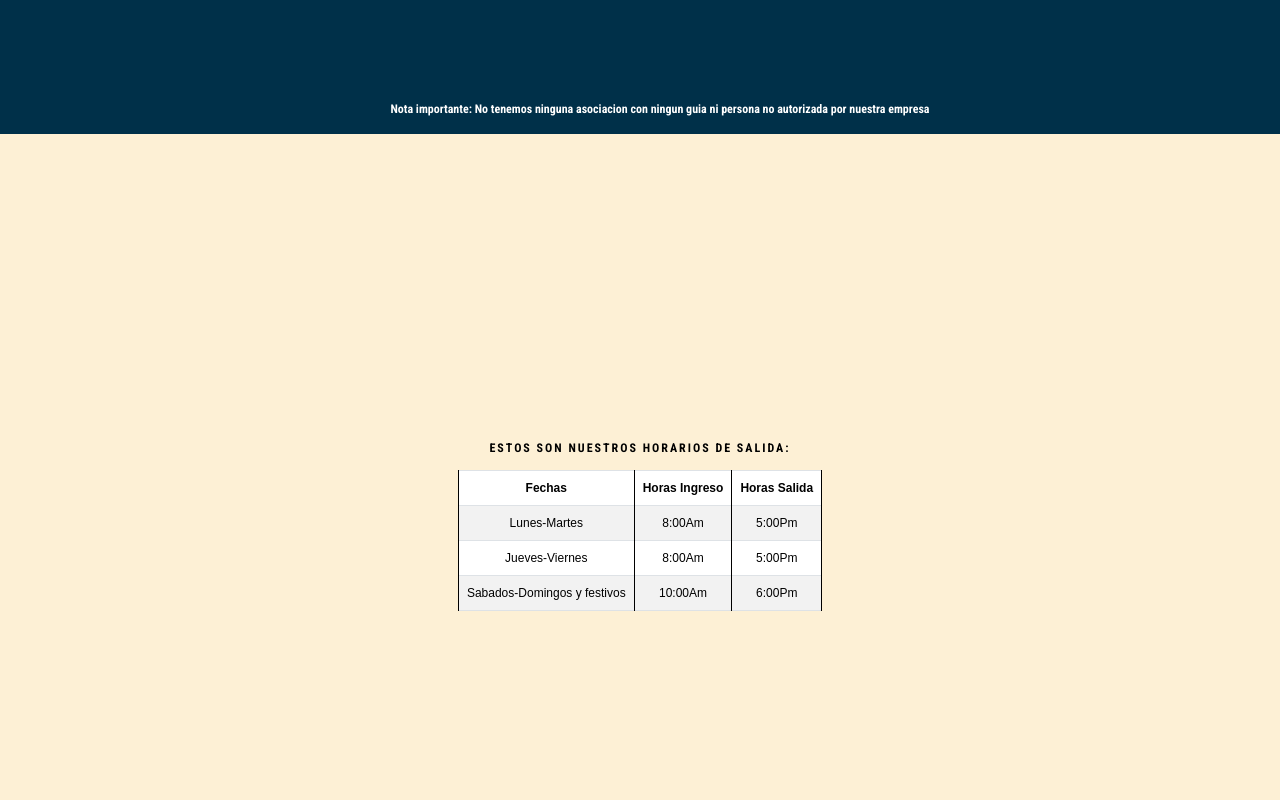
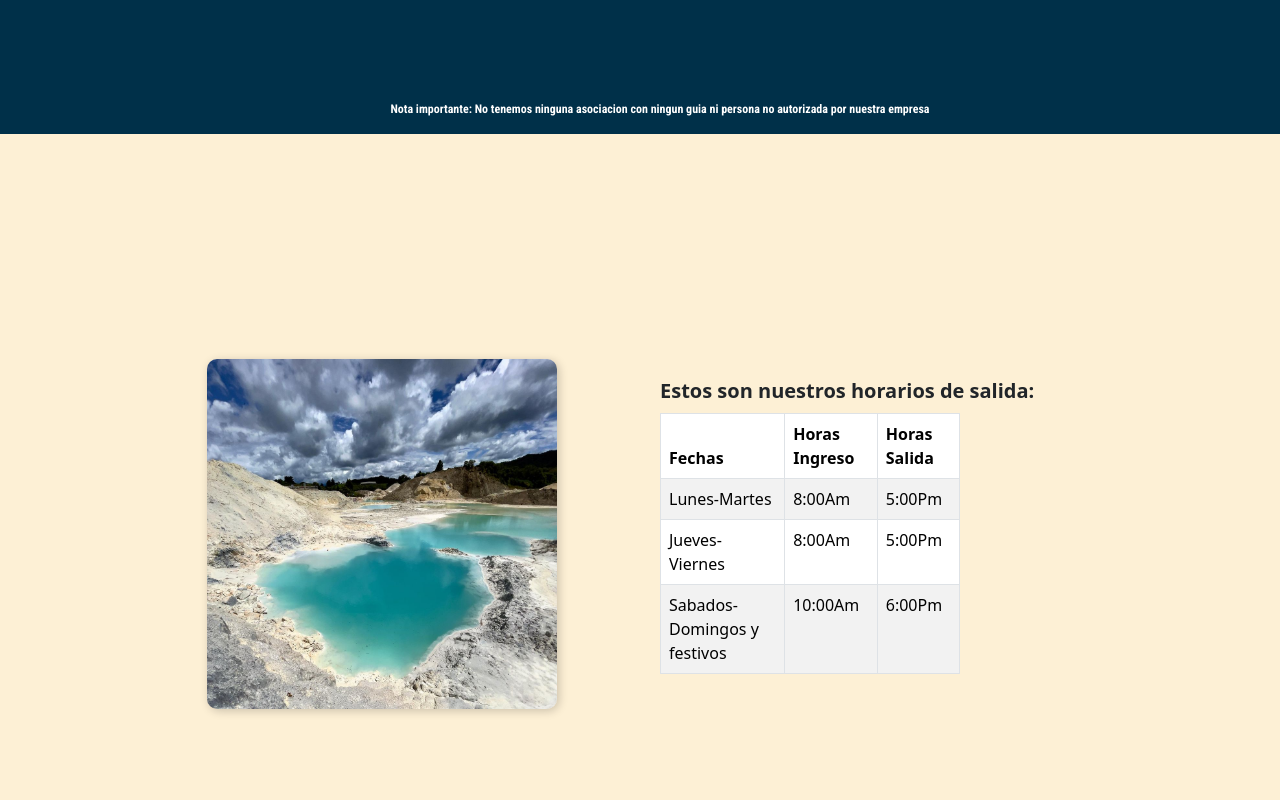
Before and after one commit to MateoPerez618/MinAventura, a React (Vite) app in the folder vite-project/: page / in a window 1280 px wide. Shown: the part 2000-2800 px from the top of the page. Built offline with nearby package versions, Linux system fonts and the light colour scheme.

Commit message:
Imagen al lado de la tabla
Se añadio una imagen al lado de la tabla

```diff
--- a/vite-project/index.html
+++ b/vite-project/index.html
@@ -6,7 +6,7 @@
     <link rel="preconnect" href="https://fonts.gstatic.com" crossorigin>
     <link href="https://fonts.googleapis.com/css2?family=Merriweather:ital,wght@0,300;0,400;0,700;0,900;1,300;1,400;1,700;1,900&family=Roboto+Condensed:ital,wght@0,100..900;1,100..900&display=swap" rel="stylesheet">
     <meta name="viewport" content="width=device-width, initial-scale=1.0" />
-    <title>Vite + React</title>
+    <title>MinAventura</title>
   </head>
   <body>
     <div id="root"></div>
--- a/vite-project/src/App.css
+++ b/vite-project/src/App.css
@@ -88,67 +88,54 @@ section {
     background-color: #FDF0D5;
   }
 
-.section3-left{
-  position: relative;
-  top: 10%;
-  font-family: "Roboto Condensed", serif;
-  font-optical-sizing: auto;
-  font-style: normal;
-  font-size: 32px;
-  font-weight: bold;
+  .section-3 {
+    display: flex;
+    justify-content: center;
+    align-items: center;
+    width: 100%;
+    padding: 20px;
+  }
 
-}
-/* Estilos para el título encima de la tabla */
-.titulo-horarios {
-  width: 100%;
-  text-align: center;
-  font-size: 12px;
-  font-weight: bold;
-  margin-bottom: 15px;
-  color: #000000;
-  text-transform: uppercase;
-  letter-spacing: 2px;
-  font-family: "Roboto Condensed", serif;
-  font-optical-sizing: auto;
-  font-style: normal;
-}
+  .contenedor {
+    display: flex;
+    flex-direction: row; /* Alinea la imagen y la tabla en fila */
+    align-items: center;
+    justify-content: space-between; /* Espacia los elementos */
+    width: 80%; /* Ajusta el ancho total */
+    max-width: 1000px;
+    gap: 40px;
+  }
 
+  .imagen-container {
+    flex: 1; /* Ocupa la mitad del espacio */
+    display: flex;
+    justify-content: center;
+  }
 
-/* Estilos generales de la tabla */
-.custom-table {
-  width: 100%;
-  margin: 3px auto;
-  border-collapse: collapse;
-  font-family: "Arial", sans-serif;
-  font-size: 12px;
-  color: white; /* Texto blanco en toda la tabla */
-}
+  .imagen-horarios {
+    width: 100%;
+    max-width: 350px;
+    height: auto;
+    border-radius: 10px;
+    box-shadow: 2px 2px 10px rgba(0, 0, 0, 0.2);
+  }
 
-/* Fondo y color de letra en los encabezados */
-.custom-table thead {
-  background-color: #ff5733; /* Fondo naranja intenso */
-  color: white; /* Texto blanco */
-}
+  .Titulo-Tabla {
+    flex: 1;
+    text-align: left;
+  }
 
-/* Fondo y color de letra en las celdas */
-.custom-table th,
-.custom-table td {
-  border: 2px solid black;
-  padding: 15px;
-  text-align: center;
-}
+  .titulo-horarios {
+    font-size: 20px;
+    font-weight: bold;
+    margin-bottom: 10px;
+  }
 
-/* Cambiar fondo y color de texto de las filas pares */
-.custom-table tbody tr:nth-child(even) {
-  background-color: #444; /* Gris oscuro */
-  color: #ffcc00; /* Texto amarillo */
-}
+  .custom-table {
+    width: 100%;
+    max-width: 300px;
+  }
 
-/* Cambiar fondo y color de texto de las filas impares */
-.custom-table tbody tr:nth-child(odd) {
-  background-color: #666; /* Gris medio */
-  color: #00ffcc; /* Texto celeste */
-}
 
   .section-4 {
     background-color: #669BBC; /* Amarillo */
--- a/vite-project/src/App.jsx
+++ b/vite-project/src/App.jsx
@@ -71,13 +71,19 @@ export default function App() {
 
       {/* Sección 3 */}
       <section className="section-3">
-      <div className="Titulo-Tabla">
-        <h2 className="titulo-horarios">Estos son nuestros horarios de salida:</h2>
-        <div className="custom-table">
-        <Tabla/>
+        <div className="contenedor">
+          {/* Contenedor de la imagen a la izquierda */}
+          <div className="imagen-container">
+            <img src="/images/Imagen5.jpeg" alt="Horarios de salida" className="imagen-horarios" />
+            </div>
+            {/* Contenedor de la tabla a la derecha */}
+            <div className="Titulo-Tabla">
+              <h2 className="titulo-horarios">Estos son nuestros horarios de salida:</h2>
+              <div className="custom-table">
+                <Tabla />
+              </div>
+            </div>
         </div>
-      </div>
-
       </section>
       {/* Sección 4 */}
       <section className="section-4">
@@ -85,7 +91,7 @@ export default function App() {
       </section>
 
       {/* Sección 5 */}
-      <section className="section-5 h-screen flex flex-col items-center justify-center bg-yellow-500">
+      <section className="section-5">
         <h1 className="text-white text-4xl font-bold">Sección 5</h1>
         <p className="text-black text-lg">Seccion de testimonios</p>
       </section>
```
